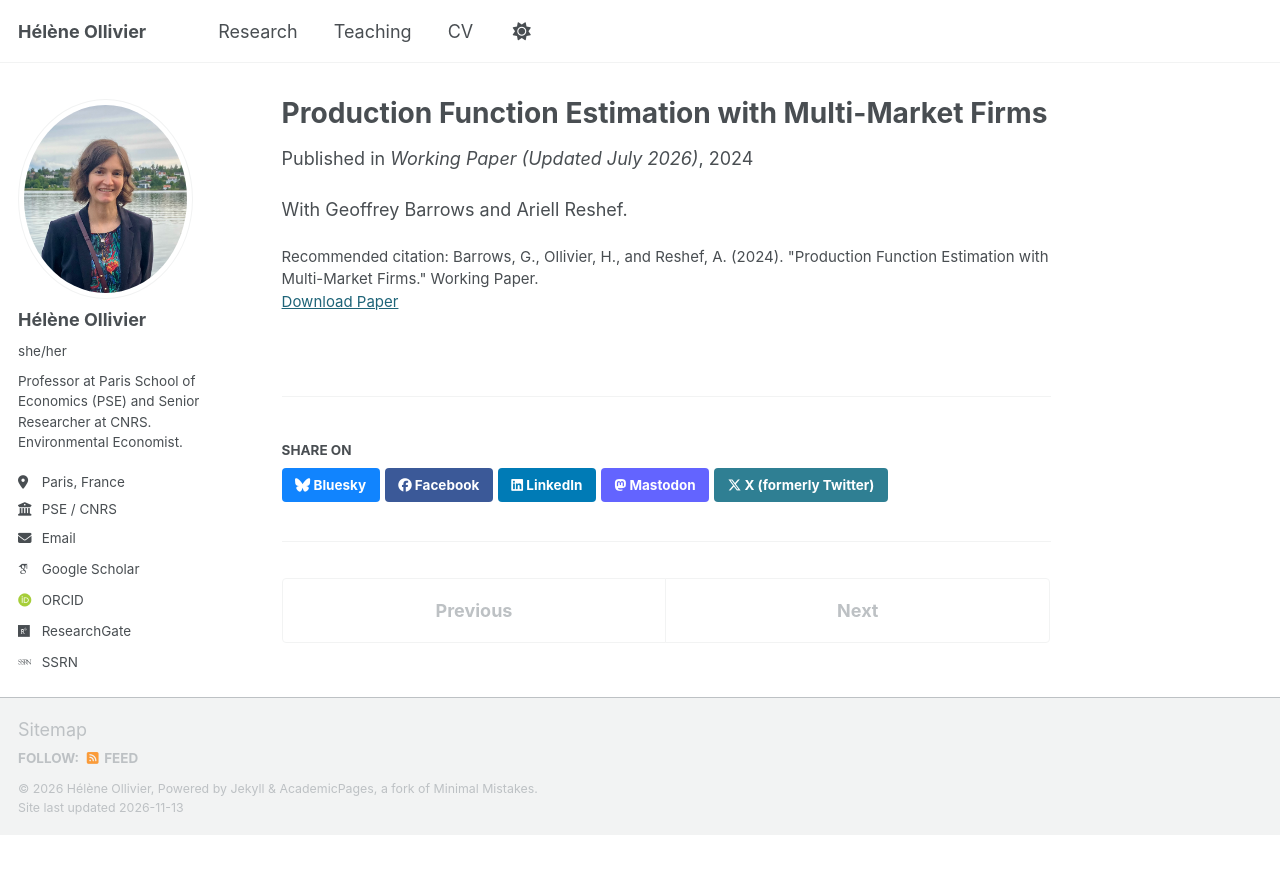
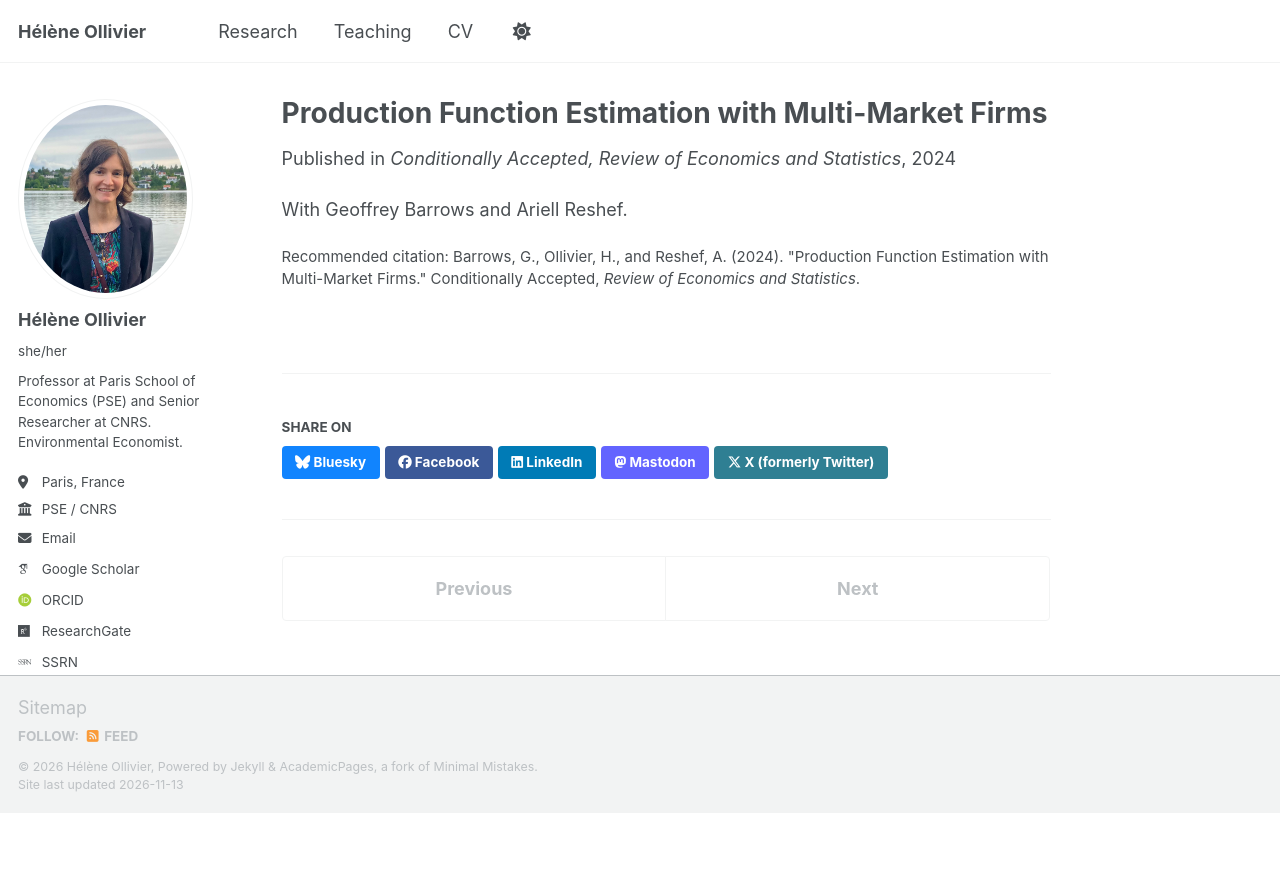
Before and after one commit to heleneollivier/heleneollivier.github.io, a Jekyll site: the page built from _publications/2024-working-production-function.md, in a window 1280 px wide. Shown: the top 874 px of the page. Built offline with Jekyll 4.4.1, drawn with Linux system fonts in a browser that asks for light colours; some web fonts are replaced; a script bundle is joined from its source files by our own code; library files that are not in the unit come from our copies.

Commit message:
Move production function paper to Publications: conditional acceptance at Restat
Co-Authored-By: Claude Sonnet 4.6 <noreply@anthropic.com>

```diff
--- a/_publications/2024-working-production-function.md
+++ b/_publications/2024-working-production-function.md
@@ -1,13 +1,13 @@
 ---
 title: "Production Function Estimation with Multi-Market Firms"
 collection: publications
-category: working_papers
+category: manuscripts
 permalink: /publication/2024-working-production-function
-excerpt: 'We develop a production function estimator for the case when firms endogenously select into multiple destination markets where they compete imperfectly, and when output is denominated only in value. The estimator exploits a novel source of variation to identify demand curvature: firm-level export shares. We demonstrate that ignoring the multi-destination dimension (i.e., exporting) yields biased and inconsistent inference. We estimate in French Manufacturing data increasing total returns to scale, decreasing returns to flexible inputs, and demand elasticities between -19.42 and -3.56. These estimates imply 5 to 8 times larger effects of a U.S. tariff increase compared to estimates from alternative estimators.'
+excerpt: 'We develop a production function estimator for the case when firms endogenously select into multiple destination markets where they compete imperfectly, and when output is denominated only in value. The estimator exploits a novel source of variation to identify demand curvature: firm-level export shares. We demonstrate that ignoring the multi-destination dimension (i.e., exporting) yields biased and inconsistent inference. We estimate in French Manufacturing data increasing total returns to scale, decreasing returns to flexible inputs, and demand elasticities between -18.82 and -3.55. These estimates imply 5 to 8 times larger effects of a U.S. tariff increase compared to estimates from alternative estimators.'
 coauthors: "With Geoffrey Barrows and Ariell Reshef"
 date: 2024-04-01
-venue: 'Working Paper (Updated July 2026)'
-paperurl: 'https://www.ifo.de/DocDL/cesifo1_wp10716.pdf'
-citation: 'Barrows, G., Ollivier, H., and Reshef, A. (2024). "Production Function Estimation with Multi-Market Firms." Working Paper.'
+venue: 'Conditionally Accepted, Review of Economics and Statistics'
+wpurl: 'https://www.ifo.de/DocDL/cesifo1_wp10716.pdf'
+citation: 'Barrows, G., Ollivier, H., and Reshef, A. (2024). "Production Function Estimation with Multi-Market Firms." Conditionally Accepted, <i>Review of Economics and Statistics</i>.'
 ---
 With Geoffrey Barrows and Ariell Reshef.
```
